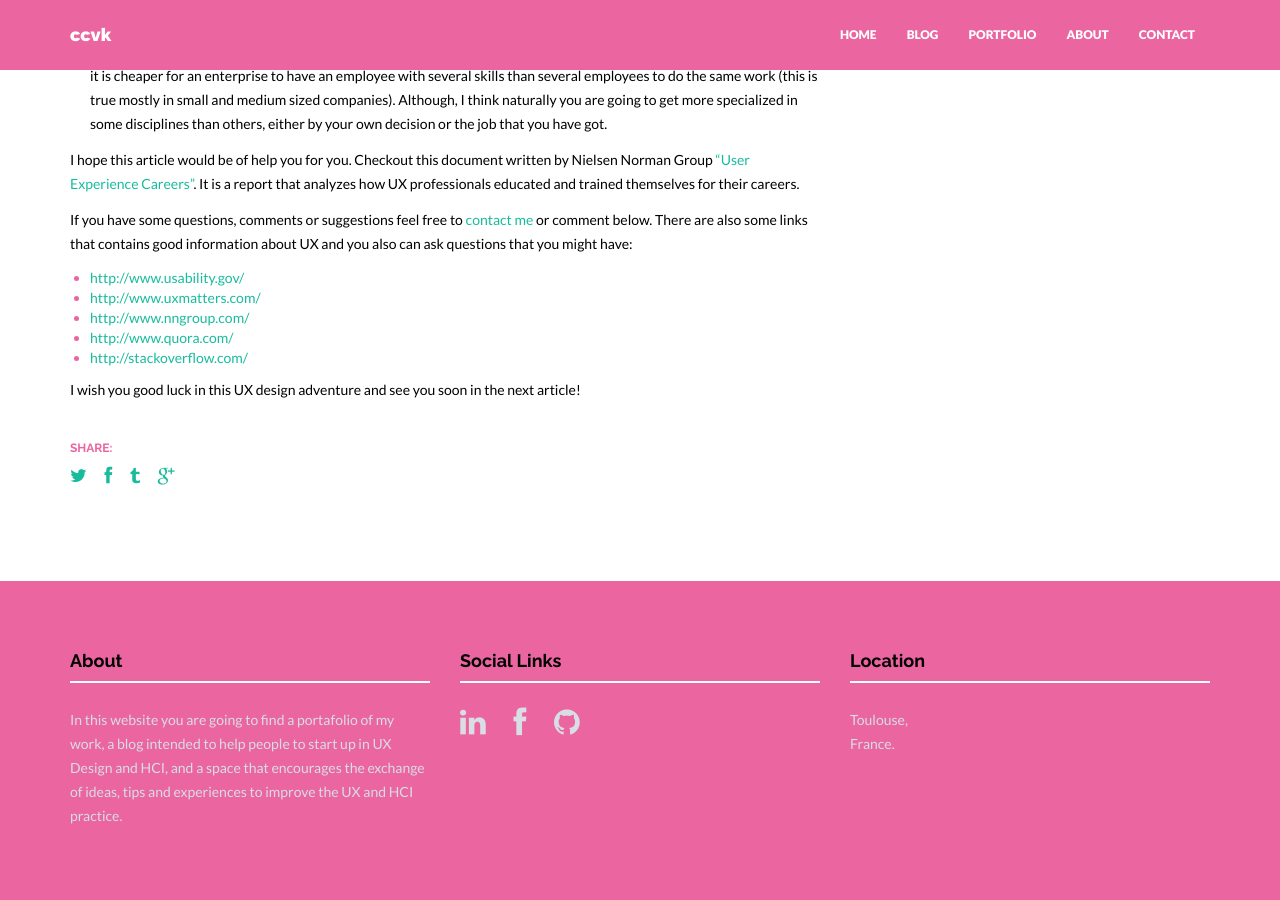
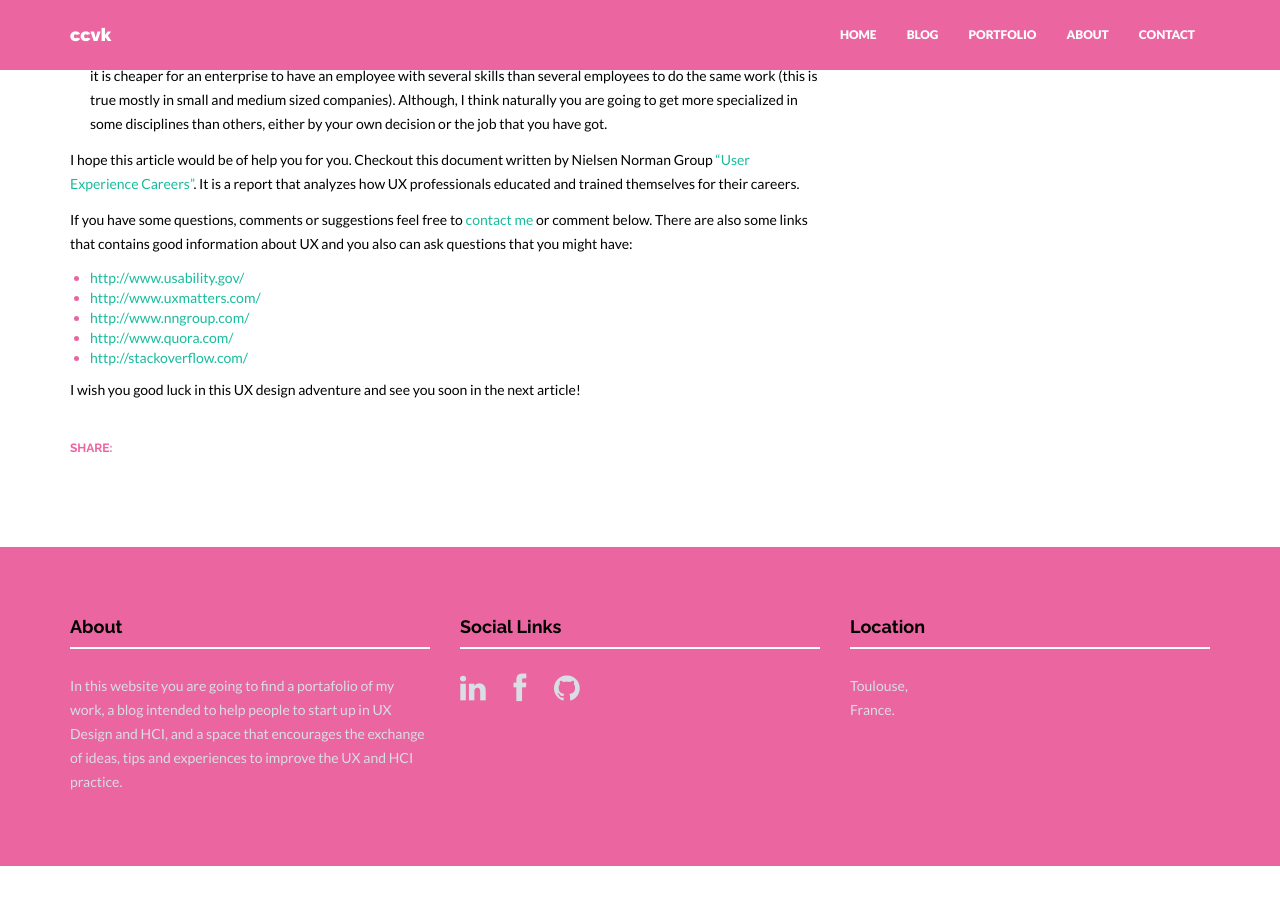
Before and after one commit to claucvk/claucvk.github.io, a Jekyll site: the page built from _posts/blog/2015-08-20-firts-steps-become-a-uxd.markdown, in a window 1280 px wide and 900 px high, scrolled down 2151 px. Built offline with Jekyll 4.4.1, drawn with Linux system fonts in a browser that asks for light colours; nearby versions of some CDN libraries; comment, search, counter and statistics services are not loaded; after the commit the page ends 3017 px from its top, so only the background shows below that.

Commit message:
actualización links para compartir en blog

```diff
--- a/_layouts/post.html
+++ b/_layouts/post.html
@@ -17,17 +17,17 @@
 
             <div class="spacing"></div>
             <h6>SHARE:</h6>
-            <p class="share">
-                <a href="https://twitter.com/intent/tweet"><i class="fa fa-twitter"></i></a>
-                <a href="https://facebook.com/sharer.php?u={{ site.url }}{{ page.url }}" rel="nofollow" target="blank" title="Share on Facebook"><i class="fa fa-facebook"></i></a>
-                <a href="#"><i class="fa fa-tumblr"></i></a>
-                <a href="#"><i class="fa fa-google-plus"></i></a>
+						<!-- Go to www.addthis.com/dashboard to customize your tools -->
+						<script type="text/javascript" src="//s7.addthis.com/js/300/addthis_widget.js#pubid=ra-55fd312dfe01721d" async="async"></script>
+						<!-- Go to www.addthis.com/dashboard to customize your tools -->
+						<div class="addthis_sharing_toolbox"></div>
             </p>
         </div><! --/col-lg-8 -->
 
         {% include sidebar.html %}
 
     </div><! --/row -->
+
 	<div id="disqus_thread"></div>
 	<script type="text/javascript">
 	    /* * * CONFIGURATION VARIABLES * * */
```
